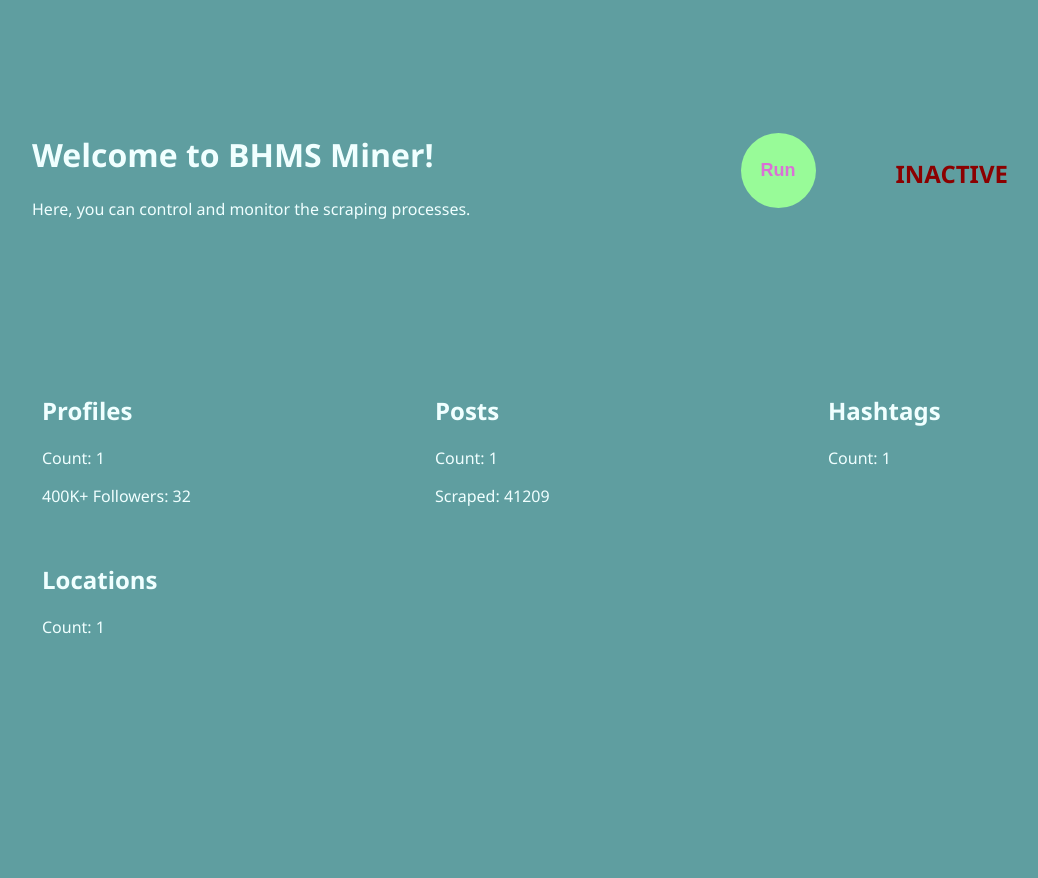
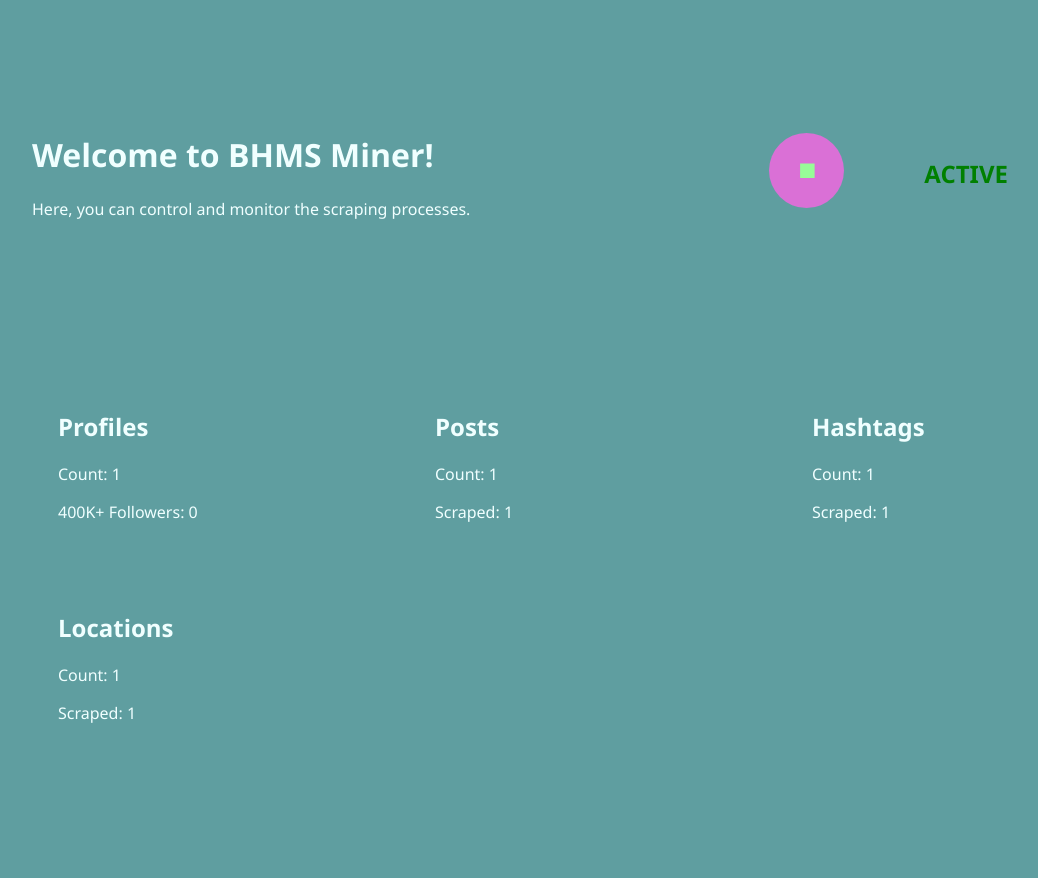
Before and after one commit to LevPleshkov/bhms-miner, a Django app: page / in a window 1280 px wide. Shown: the whole page, without its empty margins (80-1118 px from the left). Before the commit the page ends 634 px from the top, so only its background shows below. Run offline with Django 4.2, Linux system fonts and the light colour scheme; tables that the repository leaves empty hold one stand-in row (values such as "Sample post").

Commit message:
supply more data to template

```diff
--- a/profile_scraper/static/profile_scraper/style.css
+++ b/profile_scraper/static/profile_scraper/style.css
@@ -44,7 +44,7 @@ header {
   color: darkred;
 }
 
-button {
+.controls__item > button {
   min-width: 75px;
   min-height: 75px;
   padding: 1rem;
@@ -53,15 +53,20 @@ button {
   border: none;
   border-radius: 50%;
 
-  background-color: palegreen;
-  color: orchid;
-
   font-weight: bold;
-  font-size: large;
+  font-size: xx-large;
 
   cursor: pointer;
 }
-button:active {
+.controls__item > button.run {
+  background-color: palegreen;
+  color: orchid;
+}
+.controls__item > button.stop {
+  background-color: orchid;
+  color: palegreen;
+}
+.controls__item > button:active {
   background-color: lightcoral;
 }
 
@@ -77,8 +82,8 @@ main {
 .dashboard__item {
   width: 250px;
   margin: 10px;
-  /* padding: 1rem;
-    border: 1px solid azure; */
+  padding: 1rem;
+  /* border: 1px solid azure; */
 }
 .dashboard__item a,
 .dashboard__item a:visited {
--- a/profile_scraper/templates/profile_scraper/index.html
+++ b/profile_scraper/templates/profile_scraper/index.html
@@ -18,14 +18,14 @@
 
       <div class="controls">
         <div class="controls__item">
-          {% if false %}
-          <button>Stop</button>
+          {% if scraper_is_active %}
+          <button class="stop">⏹</button>
           {% else %}
-          <button>Run</button>
+          <button class="run">▶︎</button>
           {% endif %}
         </div>
         <div class="controls__item">
-          {% if false %}
+          {% if scraper_is_active %}
           <p class="status active">Active</p>
           {% elif false %}
           <p class="status loading">Loading</p>
@@ -41,23 +41,25 @@
         <div class="dashboard__item">
           <h2><a href="">Profiles</a></h2>
           <p>Count: {{ profiles_count }}</p>
-          <p>400K+ Followers: {{ 32 }}</p>
+          <p>400K+ Followers: {{ top_profiles_count }}</p>
         </div>
 
         <div class="dashboard__item">
           <h2><a href="">Posts</a></h2>
           <p>Count: {{ posts_count }}</p>
-          <p>Scraped: {{ 41209 }}</p>
+          <p>Scraped: {{ posts_scraped_count }}</p>
         </div>
 
         <div class="dashboard__item">
           <h2><a href="">Hashtags</a></h2>
           <p>Count: {{ hashtags_count }}</p>
+          <p>Scraped: {{ hashtags_scraped_count }}</p>
         </div>
 
         <div class="dashboard__item">
           <h2><a href="">Locations</a></h2>
           <p>Count: {{ locations_count }}</p>
+          <p>Scraped: {{ locations_scraped_count }}</p>
         </div>
       </div>
     </main>
--- a/profile_scraper/views.py
+++ b/profile_scraper/views.py
@@ -1,3 +1,4 @@
+from django.db.models import Sum
 from django.shortcuts import render
 from django.template import loader
 from django.http import HttpResponse
@@ -7,14 +8,18 @@ from .models import Hashtag, Location, Post, Profile
 
 def index(request):
     template = loader.get_template('profile_scraper/index.html')
-    profiles_cnt = Profile.objects.count()
-    posts_cnt = Post.objects.count()
-    hashtags_cnt = Hashtag.objects.count()
-    locations_cnt = Location.objects.count()
     context = {
-        'profiles_count': profiles_cnt,
-        'posts_count': posts_cnt,
-        'hashtags_count': hashtags_cnt,
-        'locations_count': locations_cnt,
-    }
+        'scraper_is_active': True,
+        'profiles_count': Profile.objects.count(),
+        'top_profiles_count': Profile.objects.filter(
+            followers__gte=400_000).count(),
+        'posts_count': Post.objects.count(),
+        'posts_scraped_count': Post.objects.aggregate(
+            Sum('scrape_count'))['scrape_count__sum'],
+        'hashtags_count': Hashtag.objects.count(),
+        'hashtags_scraped_count': Hashtag.objects.aggregate(
+            Sum('scrape_count'))['scrape_count__sum'],
+        'locations_count': Location.objects.count(),
+        'locations_scraped_count': Location.objects.aggregate(
+            Sum('scrape_count'))['scrape_count__sum'], }
     return HttpResponse(template.render(context, request))
```
